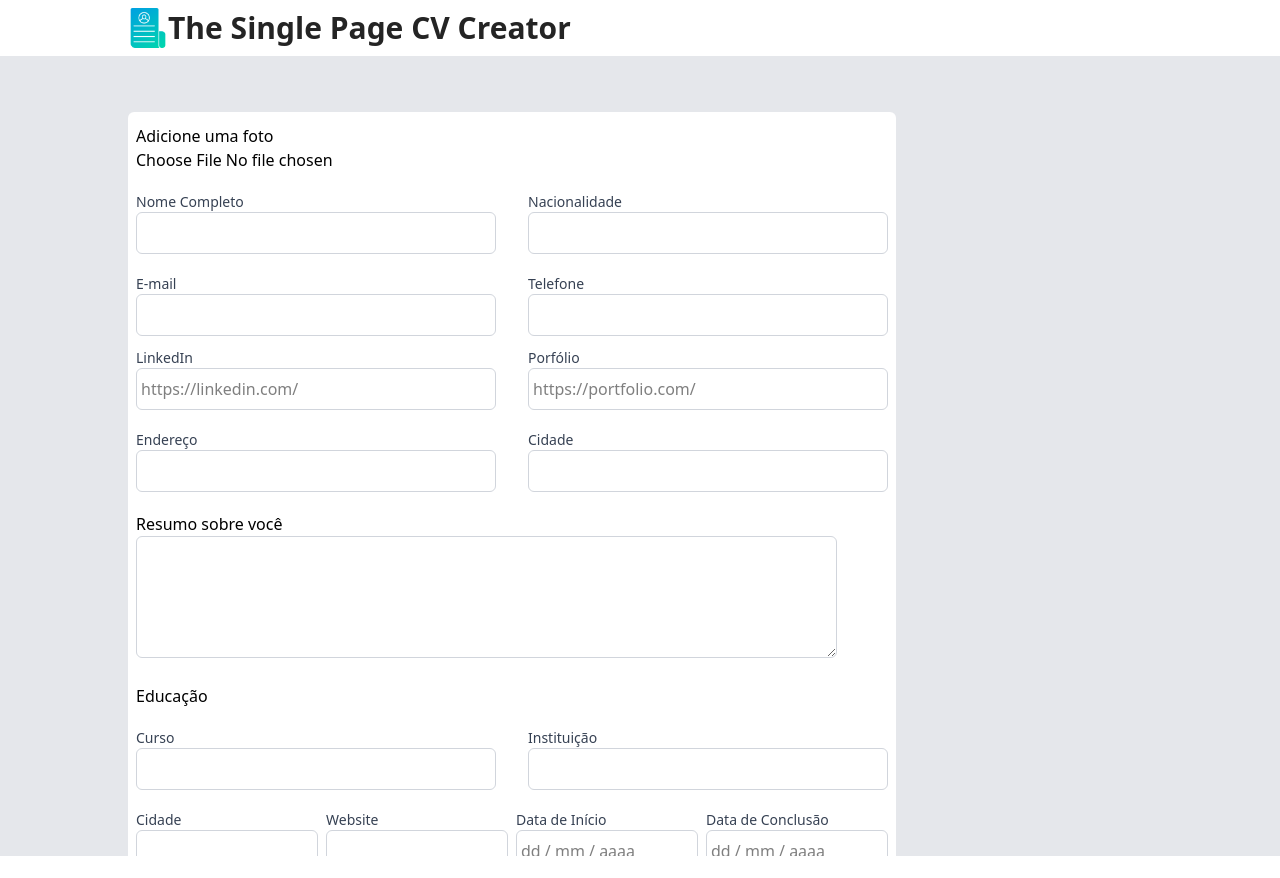
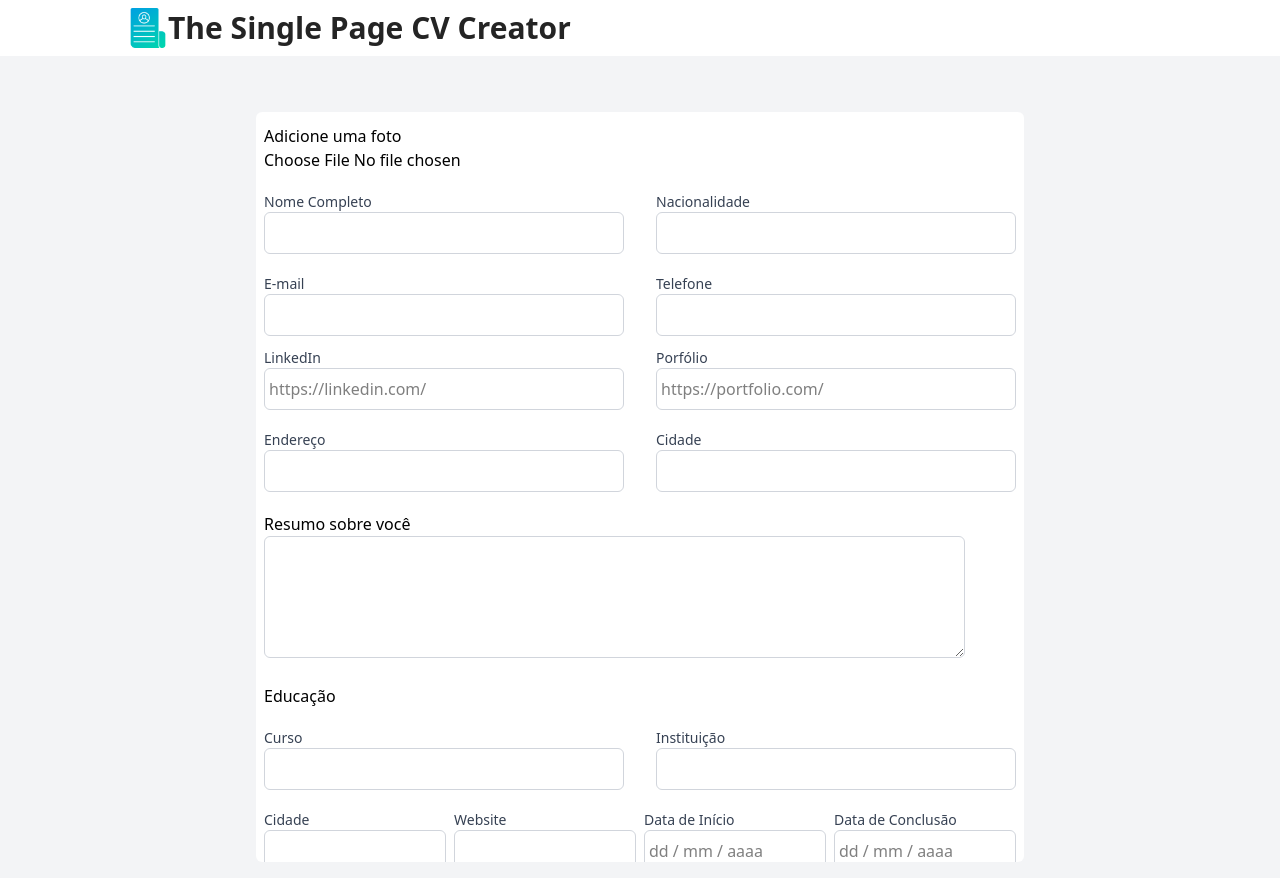
Before and after one commit to raoneinet/cv-creator, a React (Vite) app: page / in a window 1280 px wide. Before the commit the page ends 856 px from the top, so only its background shows below. Built offline with nearby package versions, Linux system fonts and the light colour scheme.

Commit message:
changing the margin auto of the view

```diff
--- a/src/App.jsx
+++ b/src/App.jsx
@@ -4,7 +4,7 @@ import {CvContextProvider} from "./contexts/context"
 
 export default function App(){
   return (
-    <div className="overflow-hidden">
+    <div className="">
       <Header/>
       <CvContextProvider>
         <CvCreactor/>
--- a/src/components/cvIndex.jsx
+++ b/src/components/cvIndex.jsx
@@ -27,7 +27,7 @@ export const Personal = () => {
     };
 
     return (
-        <div className="py-4 md:max-w-3xl rounded-md">
+        <div className="py-4 md:max-w-3xl mx-auto rounded-md">
             <div className="py-3 px-2 bg-white rounded-md max-h-[750px] overflow-y-scroll side-scroll">
                 {/*.side-scroll is a personal className to style the scrollbar*/}
                 <form>
--- a/src/components/ui/cvcreator.jsx
+++ b/src/components/ui/cvcreator.jsx
@@ -2,7 +2,7 @@ import { Personal } from "../cvIndex"
 
 export const CvCreactor = ()=>{
     return (
-        <div className="bg-gray-200 pt-10 max-h-screen overflow-y-hidden">
+        <div className="bg-gray-100 pt-10 w-screen">
             <div className="md:w-5xl mx-auto">
                 <Personal/>
             </div>
```
